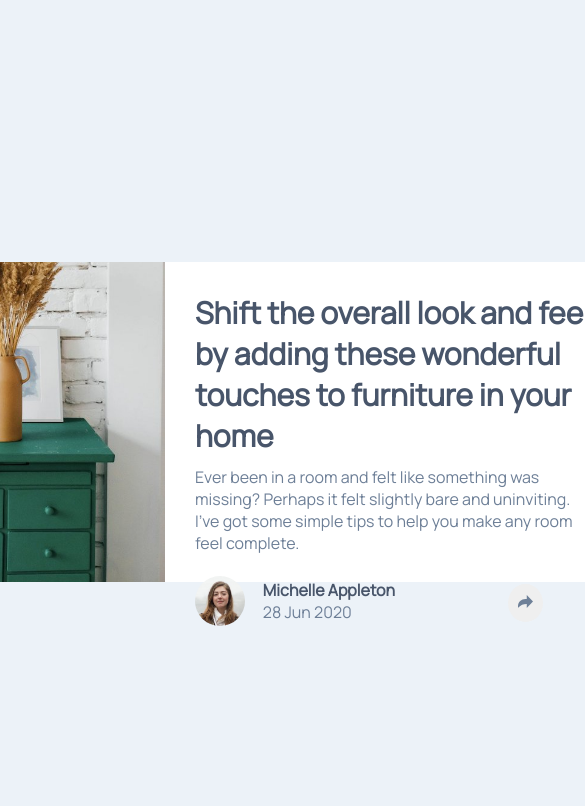
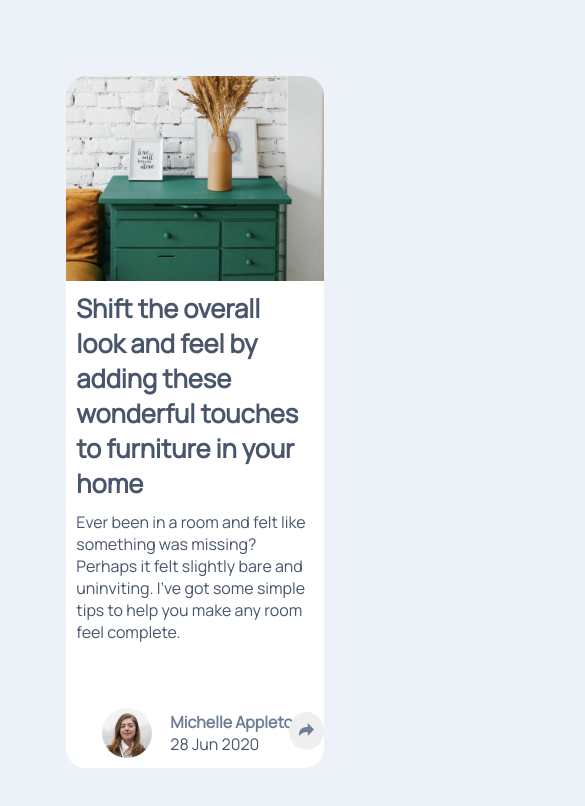
Before and after one commit to WilliamSilveiraF/article-preview, a plain HTML site: page index.html in a window 390 px wide. Shown: the top 806 px of the page, 585 px wide, since content can reach past the window. Drawn offline with Linux system fonts and the light colour scheme.

Commit message:
responsivo

```diff
--- a/index.html
+++ b/index.html
@@ -4,7 +4,7 @@
     <meta charset="UTF-8">
     <meta http-equiv="X-UA-Compatible" content="IE=edge">
     <meta name="viewport" content="width=device-width, initial-scale=1.0">
-    <title>teste2</title>
+    <title>teste3</title>
     <link rel="stylesheet" href="mystyle.css">
 </head>
 <body>
@@ -29,8 +29,8 @@
                     <p id="date">28 Jun 2020</p>
                 </div>
             </div>
-            <div class="shareup">
-                    <div><button onclick="myFunction()" class="sharebtn"><img src="/images/icon-share.svg"></button></div>
+            <div id= "myShareupback" class="shareup">
+                    <div><button onclick="myFunction();myBackground();" class="sharebtn"><img src="/images/icon-share.svg"></button></div>
                     <div id= "myShareup" class="shareupcontent">
                     <div><p>S H A R E</p></div>
                     <div class="triang"></div>
@@ -47,6 +47,10 @@
     function myFunction() {
         document.getElementById("myShareup").classList.toggle("show");
     }
+    /*Tela menor 1000px background do ".shareup" virar azul escuro*/
+    function myBackground() {
+        document.getElementById("myShareupback").classList.toggle("show2");
+    }
 </script>
 </body>
 </html>
--- a/mystyle.css
+++ b/mystyle.css
@@ -1,12 +1,19 @@
 @import url('https://fonts.googleapis.com/css2?family=Manrope&display=swap');
+/* resetando*/
 * {
     padding: 0px;
     margin: 0px;
     box-sizing: border-box;
     font-family: 'Manrope', sans-serif;
 }
+:root {
+    --azul-claro: hsl(210, 46%, 95%);
+    --azul-cinzento: hsl(214, 17%, 51%);
+    --azul-escuro: hsl(217, 19%, 35%);
+    --branco: rgb(255, 255, 255);
+}
 body {
-    background-color: hsl(210, 46%, 95%);
+    background-color: var(--azul-claro);
     display: flex;
     justify-content: center;
     align-items: center;
@@ -17,7 +24,7 @@ body {
 main {
     width: 1000px;
     height: 320px;
-    background-color: rgb(255, 255, 255);
+    background-color: var(--branco);
     border-radius: 20px;
     display: grid;
     grid-template-columns: 400px auto;
@@ -30,12 +37,11 @@ main {
     padding: 30px;
 }
 #boxtext > #title {
-    font-size: 15px;
     color: hsl(217, 19%, 35%);
     margin-bottom: 10px;
 }
 #boxtext > #text {
-    color: hsl(214, 17%, 51%)
+    color: var(--azul-escuro)
 }
 #boxtext > #footer {
     display: flex;
@@ -54,10 +60,10 @@ main {
 }
 #profiletext > #name {
     font-weight: bold;
-    color: hsl(217, 19%, 35%);
+    color: var(--azul-cinzento);
 }
 #profiletext > #date {
-    color: hsl(214, 17%, 51%);
+    color: var(--azul-escuro);
 }
 
 
@@ -78,8 +84,8 @@ main {
     cursor: pointer;
 }
 .shareupcontent {
-    color: hsl(210, 46%, 95%);
-    background-color: hsl(214, 17%, 51%);
+    color: var(--azul-claro);
+    background-color: var(--azul-escuro);
     padding: 10px;
     display: flex;
     justify-content: space-around;
@@ -94,9 +100,78 @@ main {
 .triang {
     height: 20px;
     width: 20px;
-    background-color: hsl(214, 17%, 51%);
+    background-color: var(--azul-escuro);
     transform: rotate(45deg);
     position: relative;
     top: 15px;
     left: 6.5px;
 }
+
+@media (max-width: 1000px) {
+    main {
+        width: 66vw;
+        height: auto;
+        display: grid;
+        grid-template-columns: auto;
+    }
+    #drawers {
+        max-height: unset;
+        max-width: 66vw;
+        border-radius: 20px 20px 0px 0px;
+    }
+    #boxtext {
+        padding: 0px;
+    }
+    #boxtext > #title {
+        font-size: 80%;
+        padding: 10px 10px 0px 10px;
+    }
+    #boxtext > #text {
+        padding: 0px 10px 0px 10px;
+    }
+
+    #boxtext > #footer {
+        display: flex;
+        flex-direction: column;
+        align-items: flex-start;
+        justify-content: flex-start;
+    }
+    #boxtext > #footer > #profile {
+        display: flex;
+        justify-content: space-between;
+        margin-left: calc(16% - 5px);
+        position: relative;
+        top: 65px;
+    }
+    .shareup {
+        display: flex;
+        justify-content: space-around;
+        flex-direction: row-reverse;
+        z-index: 0;
+        position: unset;
+        width: 66vw;
+        border-radius: 0px 0px 20px 20px;
+        height: 75px;
+    }
+    .triang {
+        height: unset;
+        width: unset;
+    }
+    .shareupcontent {
+        display: flex;
+        justify-content: space-between;
+        align-items: center;
+        width: 230px;
+        height: 60px;
+        margin-bottom: 0px;
+        visibility: hidden;
+    }
+    .show {visibility: visible;
+    }
+    .show2 {
+        background-color: var(--azul-escuro);
+    }
+}
+a {
+    cursor: pointer;
+}
```
